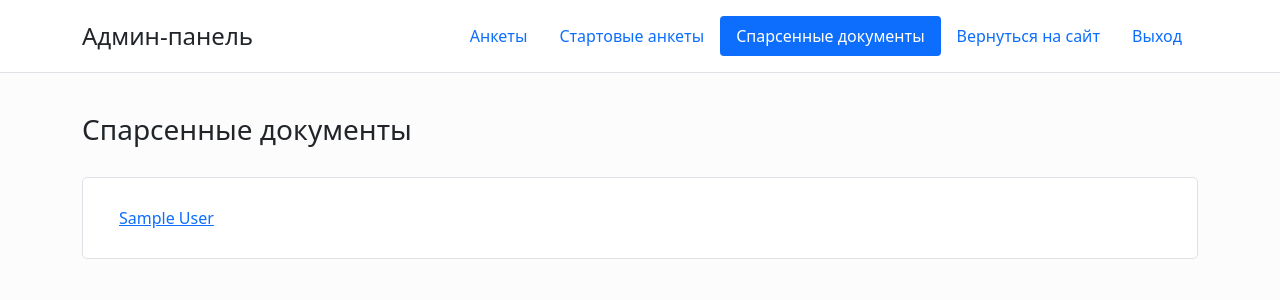
After one commit to vladislv31/django-forms-reports-app, a Django app: page /admin/parsed-documents/ in a window 1280 px wide. The commit adds this page. Shown: the top 300 px of the page. Run offline with Django 4.2, Linux system fonts and the light colour scheme; a user stored in the database is signed in; tables that the repository leaves empty hold one stand-in row (values such as "Sample post"); some libraries are stand-ins or nearby versions.

Commit message:
parsed docs page

```diff
--- a/admin_panel/templates/admin_panel/base.html
+++ b/admin_panel/templates/admin_panel/base.html
@@ -22,6 +22,7 @@
                 <ul class="nav nav-pills">
                     <li class="nav-item"><a href="{% url 'admin_panel:questionnaires' %}" class="nav-link {% if url_name == 'questionnaires' %}active{% endif %}">Анкеты</a></li>
                     <li class="nav-item"><a href="{% url 'admin_panel:start-forms' %}" class="nav-link {% if url_name == 'start-forms' %}active{% endif %}">Стартовые анкеты</a></li>
+                    <li class="nav-item"><a href="{% url 'admin_panel:parsed-documents' %}" class="nav-link {% if url_name == 'parsed-documents' %}active{% endif %}">Спарсенные документы</a></li>
                     <li class="nav-item"><a href="{% url 'index' %}" class="nav-link">Вернуться на сайт</a></li>
                     <li class="nav-item"><a href="{% url 'logout' %}" class="nav-link">Выход</a></li>
                 </ul>
--- /dev/null
+++ b/admin_panel/templates/admin_panel/parsed_document_list.html
@@ -0,0 +1,17 @@
+{% extends 'admin_panel/base.html' %}
+
+{% block title %}Спарсенные документы{% endblock %}
+
+{% block content %}
+
+<h3>Спарсенные документы</h3>
+
+<div class="parsed-docs block">
+    <ul class="list-group list-group-flush">
+        {% for doc in parsed_documents %}
+        <li class="list-group-item"><a href="{{ doc.link }}" target="_blank">{{ doc.title }}</a></li>
+        {% endfor %}
+    </ul>
+</div>
+
+{% endblock %}
--- a/admin_panel/templates/admin_panel/start_forms_list.html
+++ b/admin_panel/templates/admin_panel/start_forms_list.html
@@ -4,6 +4,9 @@
 
 {% block content %}
 
+<h3>Стартовые анкеты</h3>
+
+<div class="start-forms">
   <table class="table table-striped">
     <thead>
       <tr>
@@ -28,5 +31,6 @@
       {% endfor %}
     </tbody>
   </table>
+</div>
 
 {% endblock %}
--- a/admin_panel/urls.py
+++ b/admin_panel/urls.py
@@ -1,6 +1,6 @@
 from django.urls import path
 from django.views.generic.base import RedirectView
-from .views import QuestionnaireListView, UserOrganizationInfoListView
+from .views import QuestionnaireListView, UserOrganizationInfoListView, ParsedDocumentListView
 
 
 app_name = 'admin_panel'
@@ -8,5 +8,6 @@ app_name = 'admin_panel'
 urlpatterns = [
     path('', RedirectView.as_view(url='questionnaires/'), name='index'),
     path('start-forms/', UserOrganizationInfoListView.as_view(), name='start-forms'),
+    path('parsed-documents/', ParsedDocumentListView.as_view(), name='parsed-documents'),
     path('questionnaires/', QuestionnaireListView.as_view(), name='questionnaires'),
 ]
--- a/admin_panel/views.py
+++ b/admin_panel/views.py
@@ -1,7 +1,7 @@
-from django.shortcuts import redirect
 from django.views.generic.list import ListView
 
 from main.models import Questionnaire, UserOrganizationInfo
+from .models import ParsedDocument
 
 
 class UserOrganizationInfoListView(ListView):
@@ -14,3 +14,9 @@ class QuestionnaireListView(ListView):
     model = Questionnaire
     template_name = 'admin_panel/questionnaires.html'
     context_object_name = 'questionnaire'
+
+
+class ParsedDocumentListView(ListView):
+    model = ParsedDocument
+    template_name = 'admin_panel/parsed_document_list.html'
+    context_object_name = 'parsed_documents'
--- a/static/main/css/main.min.css
+++ b/static/main/css/main.min.css
@@ -1 +1 @@
-body{margin:0;padding:0;background-color:#fcfcfc;font-size:16px}.header{background-color:#fff;margin-bottom:40px}.auth,.register{width:100%;max-width:500px;margin:0 auto}.block{padding:20px;background-color:#fff;border-radius:5px;border:1px solid #dee2e6}.questionnaires{margin-top:30px}.questionnaires__item{padding:8px}.questionnaires__item img{height:70px;margin-bottom:20px}.questionnaires__item h5{margin-bottom:20px;font-size:18px}.do-questionnaire{margin-top:30px}.do-questionnaire__item-field{display:-webkit-box;display:-ms-flexbox;display:flex;-webkit-box-align:center;-ms-flex-align:center;align-items:center;margin-bottom:15px;padding-bottom:15px;border-bottom:1px solid #dee2e6}.do-questionnaire__item-field:last-child{margin-bottom:0}.do-questionnaire__item-field__number{-ms-flex-preferred-size:70px;flex-basis:70px}.do-questionnaire__item-field__question{-ms-flex-preferred-size:50%;flex-basis:50%}.do-questionnaire__item-field__input{-ms-flex-preferred-size:300px;flex-basis:300px}.do-questionnaire__item-field__input select{font-size:15px}
+body{margin:0;padding:0;background-color:#fcfcfc;font-size:16px}.header{background-color:#fff;margin-bottom:40px}.auth,.register{width:100%;max-width:500px;margin:0 auto}.block{padding:20px;background-color:#fff;border-radius:5px;border:1px solid #dee2e6}.questionnaires{margin-top:30px}.questionnaires__item{padding:8px}.questionnaires__item img{height:70px;margin-bottom:20px}.questionnaires__item h5{margin-bottom:20px;font-size:18px}.do-questionnaire{margin-top:30px}.do-questionnaire__item-field{display:-webkit-box;display:-ms-flexbox;display:flex;-webkit-box-align:center;-ms-flex-align:center;align-items:center;margin-bottom:15px;padding-bottom:15px;border-bottom:1px solid #dee2e6}.do-questionnaire__item-field:last-child{margin-bottom:0}.do-questionnaire__item-field__number{-ms-flex-preferred-size:70px;flex-basis:70px}.do-questionnaire__item-field__question{-ms-flex-preferred-size:50%;flex-basis:50%}.do-questionnaire__item-field__input{-ms-flex-preferred-size:300px;flex-basis:300px}.do-questionnaire__item-field__input select{font-size:15px}.start-forms{margin-top:30px}.parsed-docs{margin-top:30px}
--- a/static/main/sass/main.sass
+++ b/static/main/sass/main.sass
@@ -58,3 +58,9 @@ body
 
                 select
                     font-size: 15px
+
+.start-forms
+    margin-top: 30px
+
+.parsed-docs
+    margin-top: 30px
```
Lines whose indentation alone changed are shown as unchanged.
